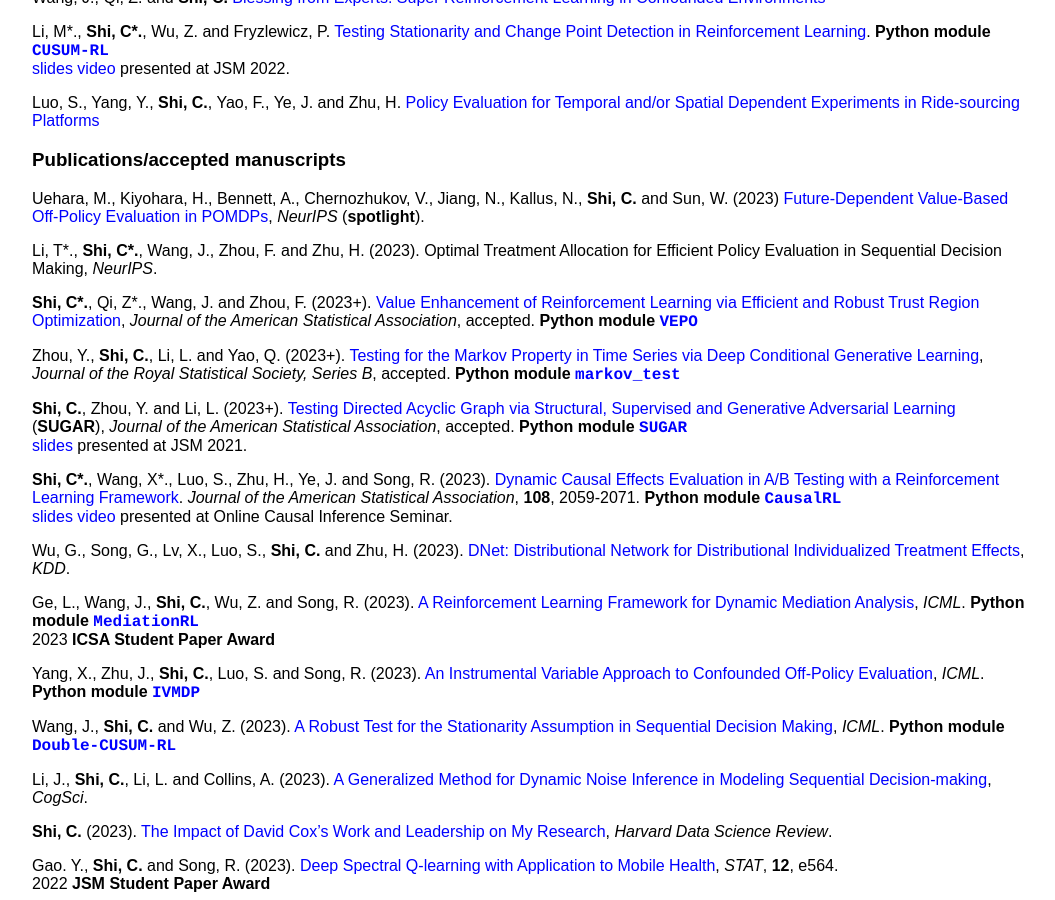
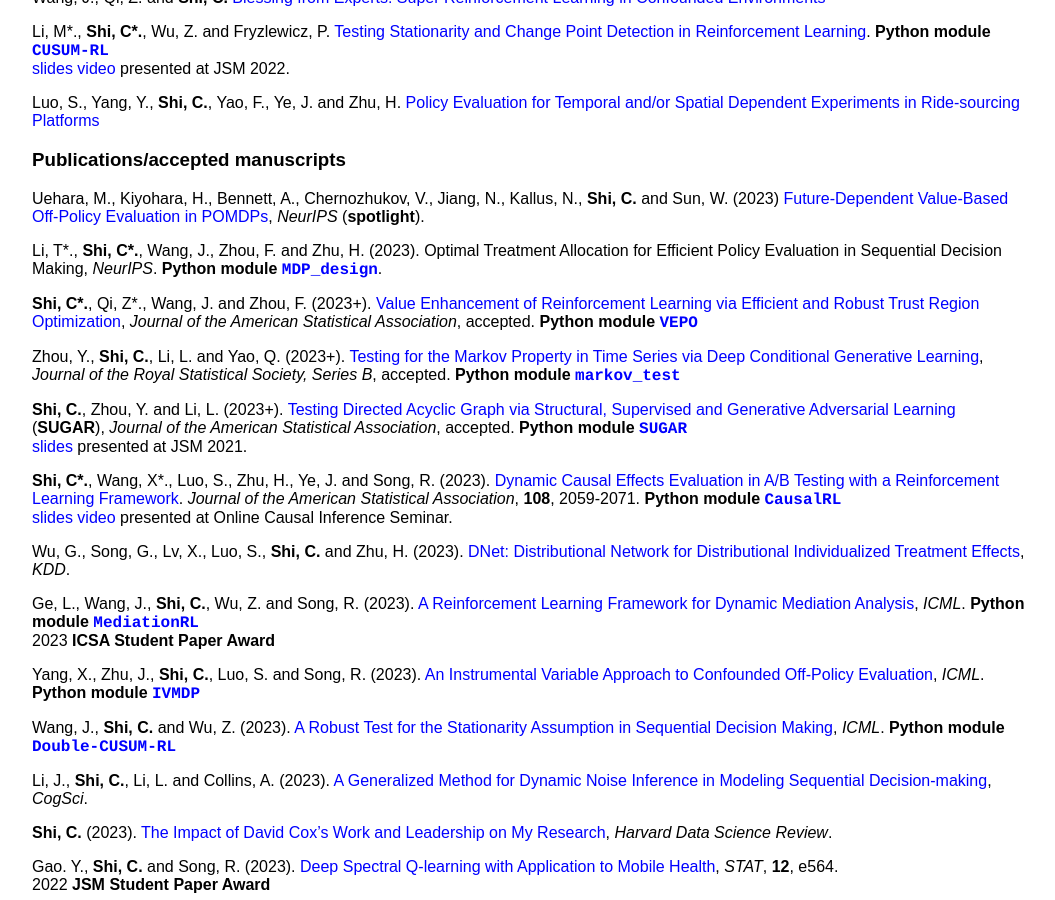
Before and after one commit to callmespring/callmespring.github.io, a Jekyll site: the page built from publication.md, in a window 1280 px wide and 900 px high, scrolled down 531 px. Shown: the whole window, without its empty margins (108-1163 px from the left). Built offline with Jekyll 4.4.1, drawn with Linux system fonts in a browser that asks for light colours.

Commit message:
Update publication.md

```diff
--- a/publication.md
+++ b/publication.md
@@ -41,7 +41,7 @@
 
 Uehara, M., Kiyohara, H., Bennett, A., Chernozhukov, V., Jiang, N., Kallus, N., **Shi, C.** and Sun, W. (2023) [Future-Dependent Value-Based Off-Policy Evaluation in POMDPs](https://arxiv.org/pdf/2207.13081.pdf), _NeurIPS_ (**spotlight**).
 
-Li, T\*., **Shi, C\*.**, Wang, J., Zhou, F. and Zhu, H. (2023). Optimal Treatment Allocation for Efficient Policy Evaluation in Sequential Decision Making, _NeurIPS_.
+Li, T\*., **Shi, C\*.**, Wang, J., Zhou, F. and Zhu, H. (2023). Optimal Treatment Allocation for Efficient Policy Evaluation in Sequential Decision Making, _NeurIPS_. **Python module** [<span style="font-family:courier;">**MDP_design**</span>](https://github.com/tingstat/MDP_design).
 
 **Shi, C\*.**, Qi, Z\*., Wang, J. and Zhou, F. (2023+). [Value Enhancement of Reinforcement
 Learning via Efficient and Robust Trust
```
